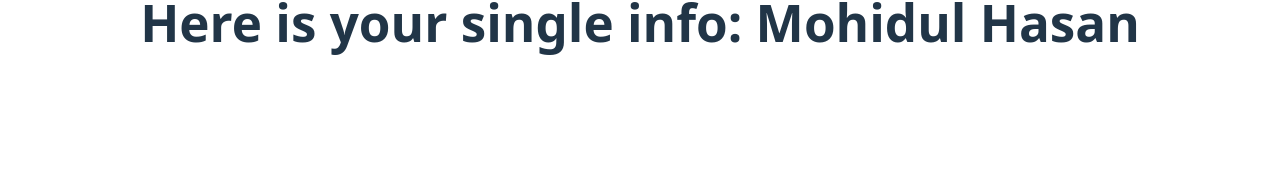
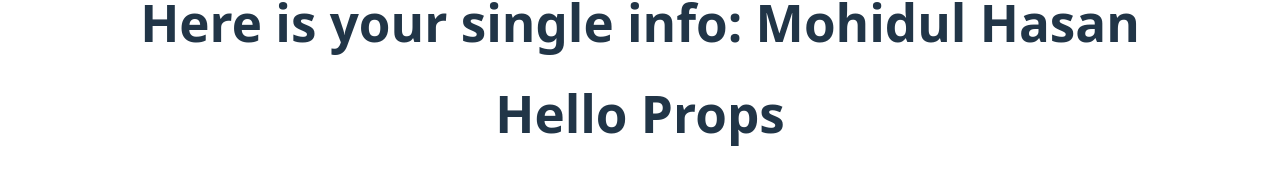
Before and after one commit to devmohidul/react-practice, a React (Vite) app: page / in a window 1280 px wide. Shown: the part 1077-1262 px from the top of the page. Before the commit the page ends 1194 px from the top, so only its background shows below. Built offline with nearby package versions, Linux system fonts and the light colour scheme.

Commit message:
Components as a children

```diff
--- a/src/App.jsx
+++ b/src/App.jsx
@@ -1,6 +1,8 @@
 import "./App.css";
 import AllInfo from "./components/AllInfo";
 import Gallery from "./components/Gallery";
+import Props1 from "./components/Props1";
+import Props2 from "./components/Props2";
 
 const person = {
   h1: {
@@ -21,6 +23,9 @@ function App() {
       <Gallery />
       <h1 style={person.h1}>{name} is a software developer</h1>
       <AllInfo nperson={nperson} age={age} gender={gender} />
+      <Props1>
+        <Props2 />
+      </Props1>
     </>
   );
 }
--- /dev/null
+++ b/src/components/Props1.jsx
@@ -0,0 +1,3 @@
+export default function Props1({ children }) {
+  return <div>{children}</div>;
+}
--- /dev/null
+++ b/src/components/Props2.jsx
@@ -0,0 +1,7 @@
+export default function Props2() {
+  return (
+    <div>
+      <h1>Hello Props</h1>
+    </div>
+  );
+}
```
